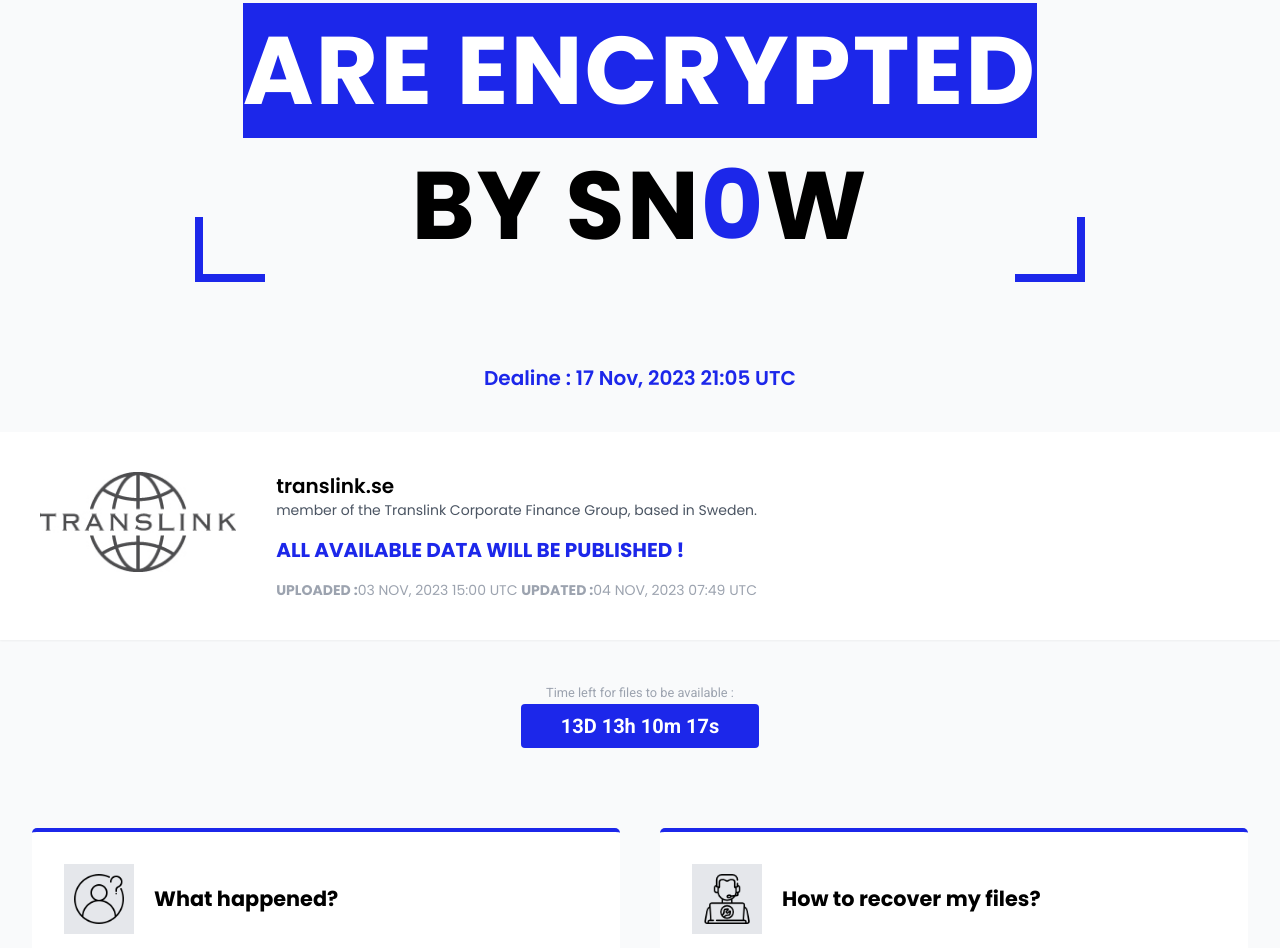
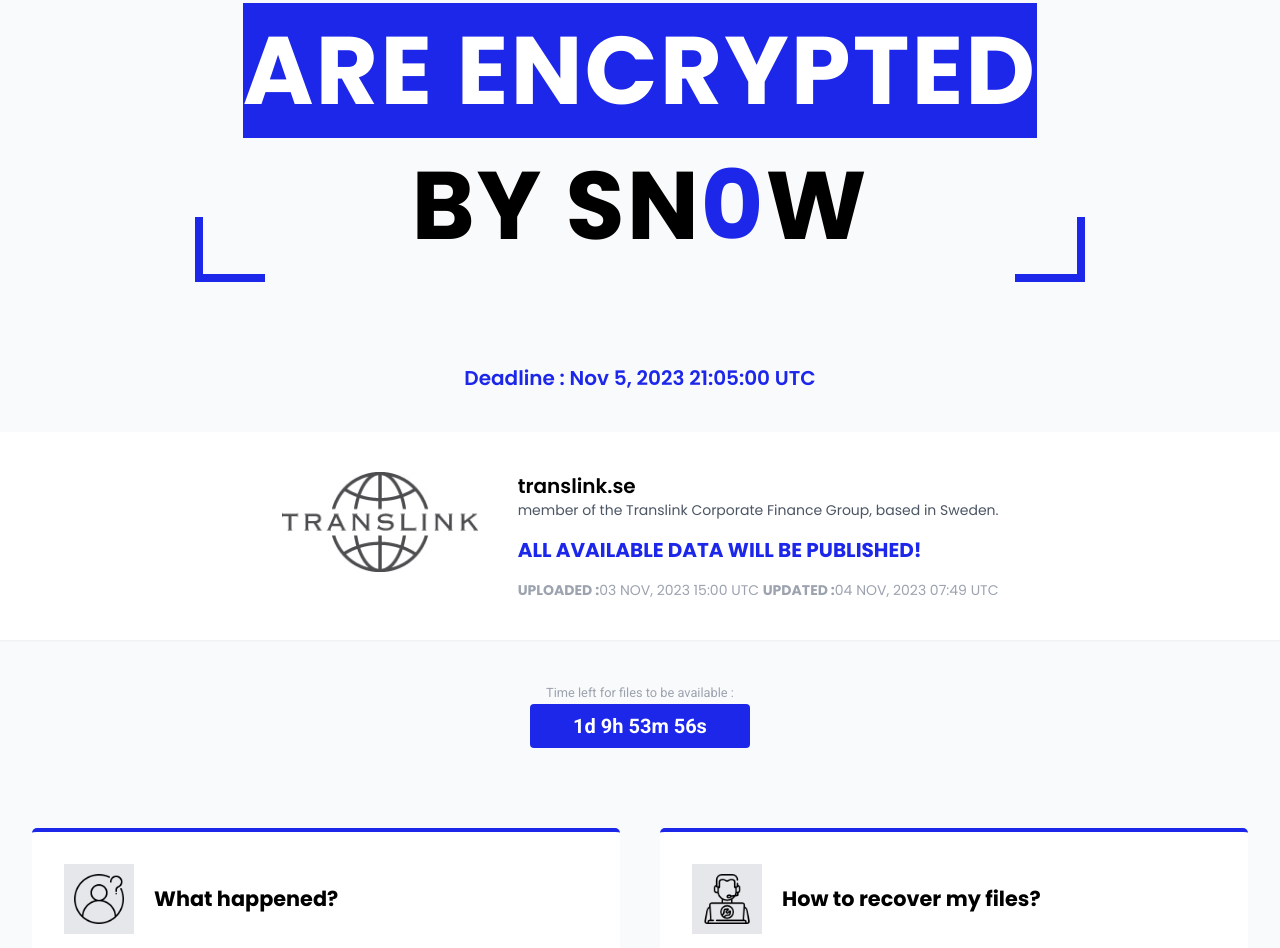
Before and after one commit to codetective/snow, a plain HTML site: page index.html in a window 1280 px wide. Shown: the part 221-1169 px from the top of the page. Drawn offline with nearby package versions, Linux system fonts and the light colour scheme.

Commit message:
added deadline script

```diff
--- a/index.html
+++ b/index.html
@@ -4,6 +4,9 @@
     <head>
         <meta charset="UTF-8" />
         <meta name="viewport" content="width=device-width, initial-scale=1.0" />
+        <meta name="description" content="details of your file encryption notice are displayed, find out more ..." />
+        <title>YOUR FILES ARE ENCRYPTED BY SN0W</title>
+        <meta name="title" content="YOUR FILES ARE ENCRYPTED BY SN0W" />
         <script src="https://cdn.tailwindcss.com"></script>
         <link rel="stylesheet" href="./assets/app.css" />
     </head>
@@ -13,7 +16,7 @@
             <section class="py-10">
                 <div id="top_border" class="text-center w-fit">
                     <h1 id="bottom_border"
-                        class="font-bold  spaced-font text-4xl sm:text-5xl md:text-7xl lg:text-8xl py-5 px-2 md:px-10">
+                        class="font-bold spaced-font text-4xl sm:text-5xl md:text-7xl lg:text-8xl py-5 px-2 md:px-10">
                         <span class="font-bold"> YOUR FILES </span>
                         <br />
                         <span style="line-height: 1.8; white-space: nowrap" class="bg-brand-blue text-white">
@@ -21,17 +24,17 @@
                         </span>
                         <br />
                         <span class="font-bold">
-                            BY SN<span class="text-brand-blue ">0</span>W
+                            BY SN<span class="text-brand-blue">0</span>W
                         </span>
                     </h1>
                 </div>
             </section>
             <!-- end of top section -->
             <section id="timer" class="w-full py-10 flex flex-col items-center justify-center gap-10">
-                <h1 class="text-brand-blue text-xl font-semibold">
-                    Dealine : 17 Nov, 2023 21:05 UTC
+                <h1 id="deadline-box" class="text-brand-blue text-xl font-semibold">
+                    Deadline : 17 Nov, 2023 21:05 UTC
                 </h1>
-                <div class="flex flex-col shadow-sm md:flex-row bg-white w-full gap-10 p-10">
+                <div class="flex flex-col shadow-sm md:flex-row bg-white w-full gap-10 p-10 justify-center items-start">
                     <img src="./assets/images/logo.jpeg" alt="logo" class="object-contain h-[100px]" />
                     <div>
                         <div>
@@ -45,10 +48,10 @@
                             </p>
                         </div>
                         <div class="py-4 font-bold text-brand-blue uppercase text-xl">
-                            <h1>all available data will be published !</h1>
+                            <h1>all available data will be published!</h1>
                         </div>
                         <div
-                            class="flex flex-col md:flex-row  justify-between uppercase text-gray-400 text-xs md:text-sm heading-font">
+                            class="flex flex-col md:flex-row justify-between uppercase text-gray-400 text-xs md:text-sm heading-font">
                             <div class="h-flex">
                                 <b> UPLOADED : </b><span> 03 Nov, 2023 15:00 utc </span>
                             </div>
@@ -64,11 +67,11 @@
                     <div class="text-center text-gray-400">
                         <small>Time left for files to be available :</small>
                     </div>
-                    <div class="bg-brand-blue text-xl text-white font-bold py-2 px-10 rounded">
-                        13D 13h 10m 17s
-                        </>
+                    <div id="ct-timer"
+                        class="min-w-[220px] bg-brand-blue text-xl text-white font-bold py-2 px-10 rounded text-center">
+                        0D 0h 0m 0s
                     </div>
-
+                </div>
             </section>
             <!-- end of middle section -->
             <section id="info" class="py-10">
@@ -106,6 +109,30 @@
                 </div>
             </section>
         </main>
+
+        <script>
+            const deadline = "Nov 5, 2023 21:05:00"
+            const timezone = 'UTC'
+
+            document.querySelector('#deadline-box').innerHTML = `Deadline : ${deadline} ${timezone}`
+
+
+            const countDownDate = new Date(deadline).getTime();
+            const x = setInterval(function () {
+                const now = new Date().getTime();
+                const diff = countDownDate - now;
+                const days = Math.floor(diff / (1000 * 60 * 60 * 24));
+                const hours = Math.floor((diff % (1000 * 60 * 60 * 24)) / (1000 * 60 * 60));
+                const minutes = Math.floor((diff % (1000 * 60 * 60)) / (1000 * 60));
+                const seconds = Math.floor((diff % (1000 * 60)) / 1000);
+                document.getElementById("ct-timer").innerHTML = days + "d " + hours + "h "
+                    + minutes + "m " + seconds + "s ";
+                if (diff < 0) {
+                    clearInterval(x);
+                    document.getElementById("ct-timer").innerHTML = "TIME EXPIRED";
+                }
+            }, 1000);
+        </script>
     </body>
 
 </html>
```
